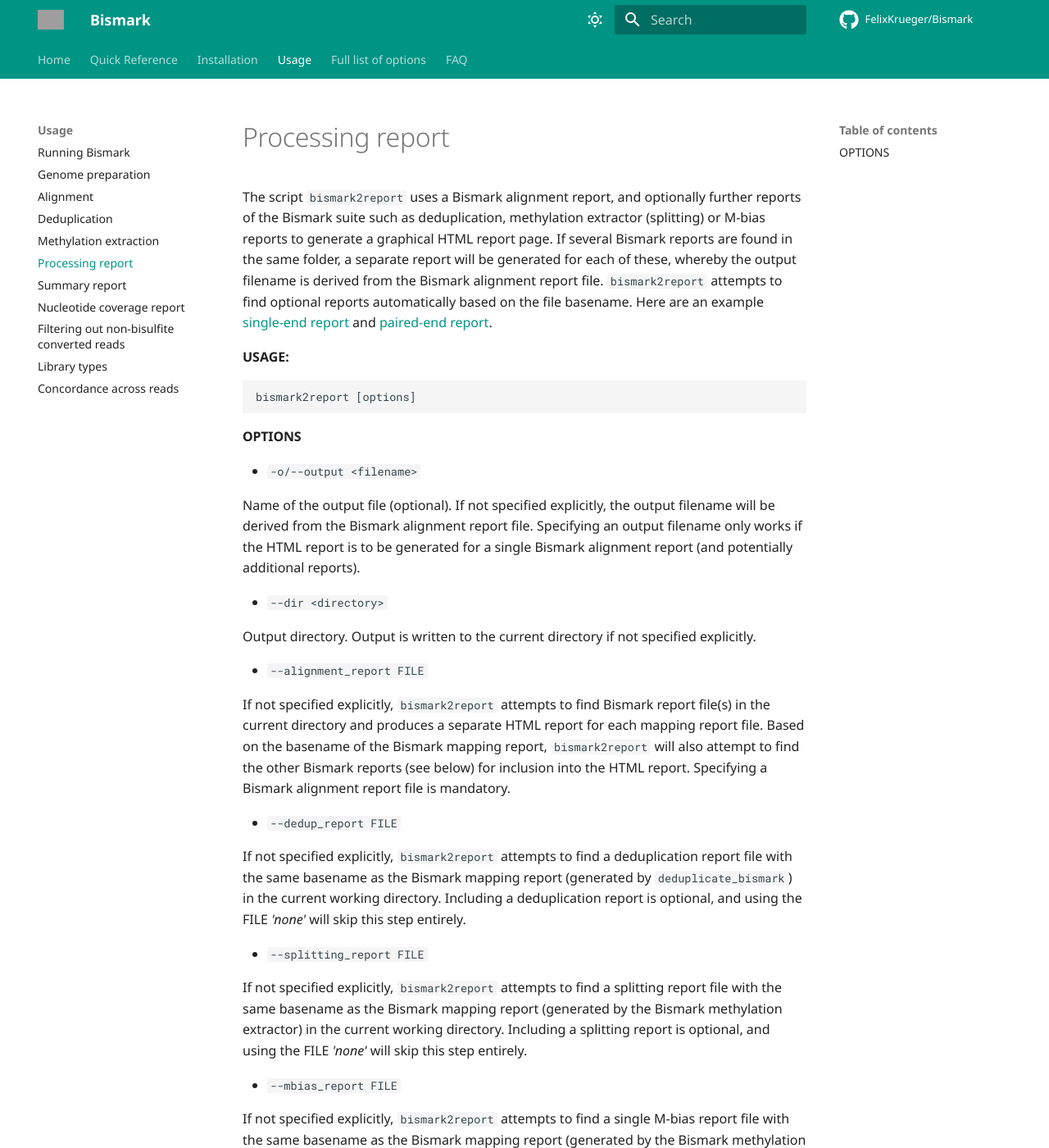
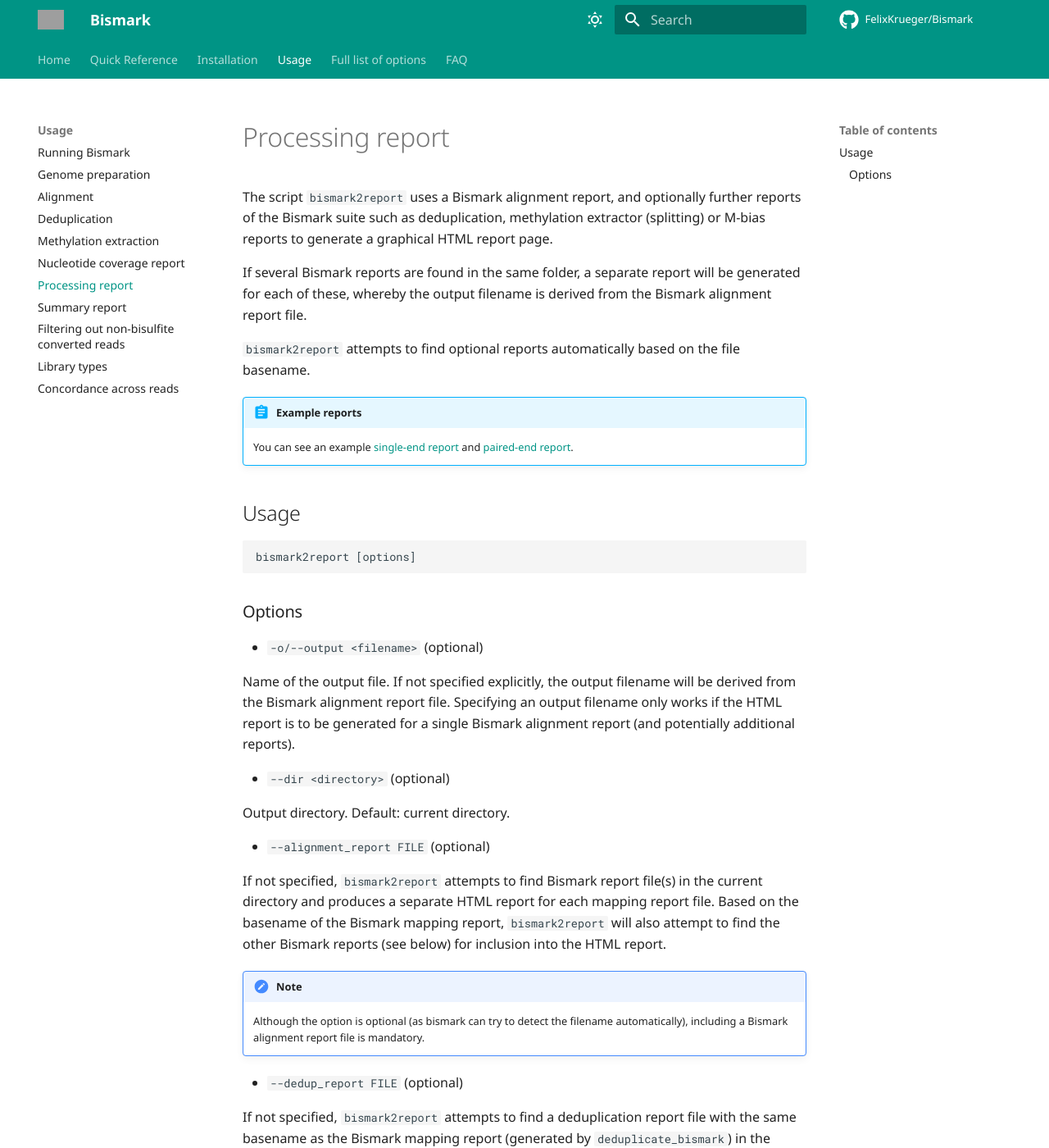
Before and after one commit to FelixKrueger/Bismark, an MkDocs documentation site: the page built from docs/bismark/processing_report.md, in a window 1280 px wide and 1400 px high. Shown: the whole window at 82% size. Built offline with MkDocs 1.6.1 and Material for MkDocs 9.7.7, drawn with Linux system fonts in a browser that asks for light colours; comment, search, counter and statistics services are not loaded; some of the changed text lies outside the part shown; grey boxes are pictures that could not be loaded.

Commit message:
Tidied up some usage docs.
Mentioned that summary only needs BAM filenames and not BAMs.

````diff
--- a/docs/bismark/processing_report.md
+++ b/docs/bismark/processing_report.md
@@ -1,39 +1,59 @@
 # Processing report
 
-The script `bismark2report` uses a Bismark alignment report, and optionally further reports of the Bismark suite such as deduplication, methylation extractor (splitting) or M-bias reports to generate a graphical HTML report page. If several Bismark reports are found in the same folder, a separate report will be generated for each of these, whereby the output filename is derived from the Bismark alignment report file. `bismark2report` attempts to find optional reports automatically based on the file basename. Here are an example [single-end report](http://www.bioinformatics.babraham.ac.uk/projects/bismark/SE_report.html) and [paired-end report](http://www.bioinformatics.babraham.ac.uk/projects/bismark/PE_report.html).
+The script `bismark2report` uses a Bismark alignment report, and optionally further reports of the Bismark suite such as deduplication, methylation extractor (splitting) or M-bias reports to generate a graphical HTML report page.
 
-**USAGE:**
+If several Bismark reports are found in the same folder, a separate report will be generated for each of these, whereby the output filename is derived from the Bismark alignment report file.
+
+`bismark2report` attempts to find optional reports automatically based on the file basename.
+
+!!! abstract "Example reports"
+
+    You can see an example [single-end report](http://www.bioinformatics.babraham.ac.uk/projects/bismark/SE_report.html) and [paired-end report](http://www.bioinformatics.babraham.ac.uk/projects/bismark/PE_report.html).
+
+## Usage
 
 ```
 bismark2report [options]
 ```
 
-#### OPTIONS
+### Options
 
-- `-o/--output <filename>`
+- `-o/--output <filename>` (optional)
 
-Name of the output file (optional). If not specified explicitly, the output filename will be derived from the Bismark alignment report file. Specifying an output filename only works if the HTML report is to be generated for a single Bismark alignment report (and potentially additional reports).
+Name of the output file. If not specified explicitly, the output filename will be derived from the Bismark alignment report file. Specifying an output filename only works if the HTML report is to be generated for a single Bismark alignment report (and potentially additional reports).
 
-- `--dir <directory>`
+- `--dir <directory>` (optional)
 
-Output directory. Output is written to the current directory if not specified explicitly.
+Output directory. Default: current directory.
 
-- `--alignment_report FILE`
+- `--alignment_report FILE` (optional)
 
-If not specified explicitly, `bismark2report` attempts to find Bismark report file(s) in the current directory and produces a separate HTML report for each mapping report file. Based on the basename of the Bismark mapping report, `bismark2report` will also attempt to find the other Bismark reports (see below) for inclusion into the HTML report. Specifying a Bismark alignment report file is mandatory.
+If not specified, `bismark2report` attempts to find Bismark report file(s) in the current directory and produces a separate HTML report for each mapping report file. Based on the basename of the Bismark mapping report, `bismark2report` will also attempt to find the other Bismark reports (see below) for inclusion into the HTML report.
 
-- `--dedup_report FILE`
+!!! note
 
-If not specified explicitly, `bismark2report` attempts to find a deduplication report file with the same basename as the Bismark mapping report (generated by `deduplicate_bismark`) in the current working directory. Including a deduplication report is optional, and using the FILE _'none'_ will skip this step entirely.
+    Although the option is optional (as bismark can try to detect the filename automatically), including a Bismark alignment report file is mandatory.
 
-- `--splitting_report FILE`
+- `--dedup_report FILE` (optional)
 
-If not specified explicitly, `bismark2report` attempts to find a splitting report file with the same basename as the Bismark mapping report (generated by the Bismark methylation extractor) in the current working directory. Including a splitting report is optional, and using the FILE _'none'_ will skip this step entirely.
+If not specified, `bismark2report` attempts to find a deduplication report file with the same basename as the Bismark mapping report (generated by `deduplicate_bismark`) in the current working directory.
 
-- `--mbias_report FILE`
+Including a deduplication report is optional, and using the FILE `none` will skip this step entirely.
 
-If not specified explicitly, `bismark2report` attempts to find a single M-bias report file with the same basename as the Bismark mapping report (generated by the Bismark methylation extractor) in the current working directory. Including an M-Bias report is optional, and using the FILE _'none'_ will skip this step entirely.
+- `--splitting_report FILE` (optional)
 
-- `--nucleotide_report FILE`
+If not specified, `bismark2report` attempts to find a splitting report file with the same basename as the Bismark mapping report (generated by the Bismark methylation extractor) in the current working directory.
 
-If not specified explicitly, `bismark2report` attempts to find a single nucleotide coverage report file with the same basename as the Bismark mapping report (generated by Bismark with the option `--nucleotide_coverage`, or `bam2nuc` directly) in the current working directory. Including a nucleotide coverage statistics report is optional, and using the FILE _'none'_ will skip this report entirely.
+Including a splitting report is optional, and using the FILE `none` will skip this step entirely.
+
+- `--mbias_report FILE` (optional)
+
+If not specified, `bismark2report` attempts to find a single M-bias report file with the same basename as the Bismark mapping report (generated by the Bismark methylation extractor) in the current working directory.
+
+Including an M-Bias report is optional, and using the FILE `none` will skip this step entirely.
+
+- `--nucleotide_report FILE` (optional)
+
+If not specified, `bismark2report` attempts to find a single nucleotide coverage report file with the same basename as the Bismark mapping report (generated by Bismark with the option `--nucleotide_coverage`, or `bam2nuc` directly) in the current working directory.
+
+Including a nucleotide coverage statistics report is optional, and using the FILE `none` will skip this report entirely.
--- a/mkdocs.yml
+++ b/mkdocs.yml
@@ -42,9 +42,9 @@
       - bismark/alignment.md
       - bismark/deduplication.md
       - bismark/methylation_extraction.md
+      - bismark/coverage_report.md
       - bismark/processing_report.md
       - bismark/summary_report.md
-      - bismark/coverage_report.md
       - bismark/filter_nonconverted_reads.md
       - bismark/library_types.md
       - bismark/concordance.md
````
Also changed, not shown: docs/bismark/coverage_report.md (+42 -30 lines), docs/bismark/summary_report.md (+33 -11 lines).
